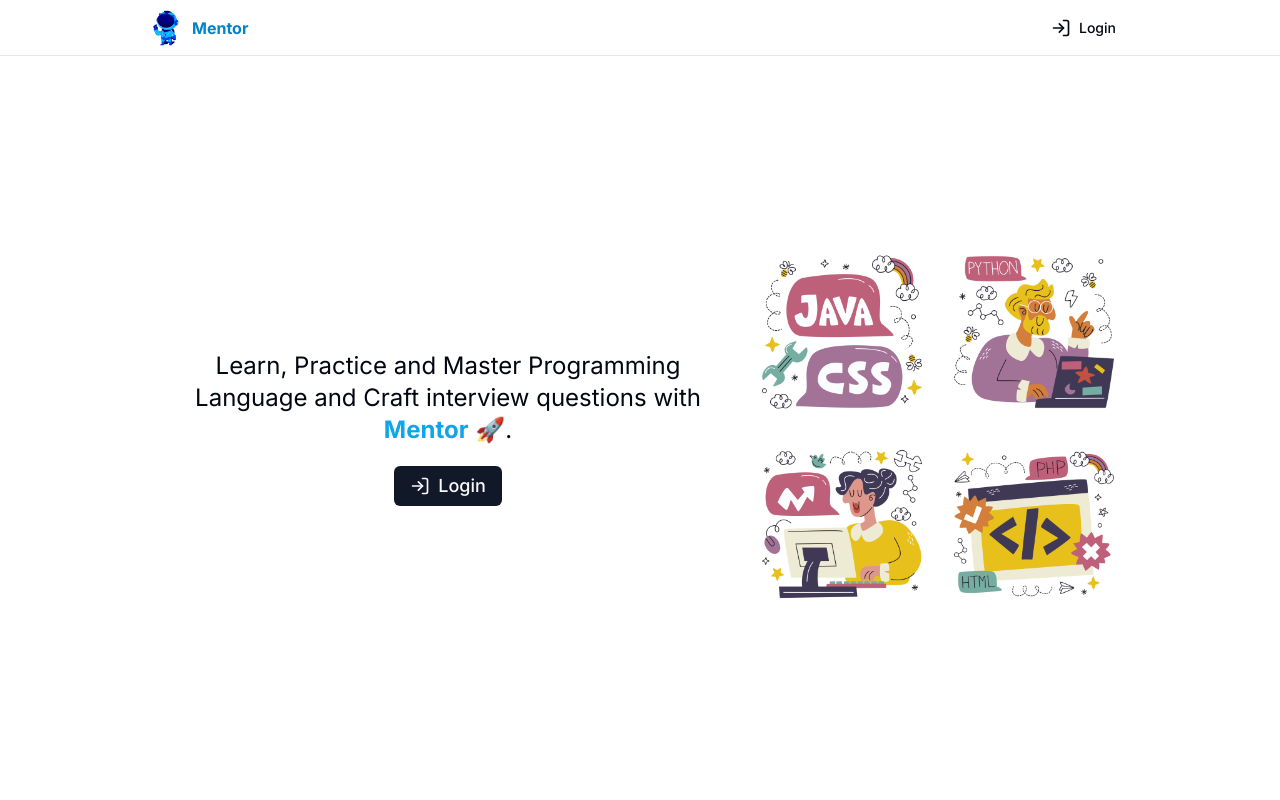
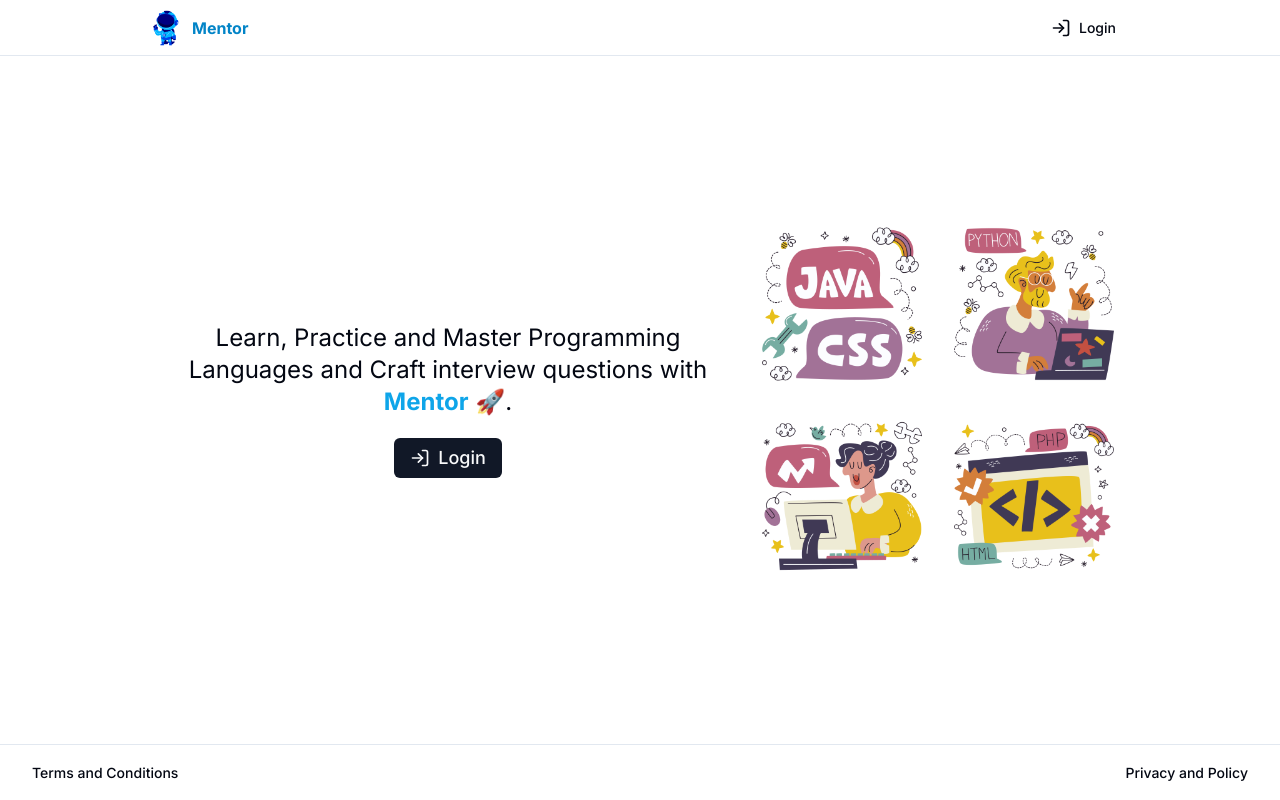
Before and after one commit to Kei-K23/mentor, a Next.js app: page / in a window 1280 px wide. Built offline with nearby package versions, Linux system fonts and the light colour scheme; no server answers.

Commit message:
add footer to landing page

```diff
--- /dev/null
+++ b/src/app/(landing)/_components/footer.tsx
@@ -0,0 +1,35 @@
+import { buttonVariants } from "@/components/ui/button";
+import { cn } from "@/lib/utils";
+import Link from "next/link";
+import React from "react";
+
+const Footer = () => {
+  return (
+    <footer className="w-full static bottom-0 border-t border-t-slate-200 h-14 flex items-center justify-between px-5">
+      <Link
+        href={"/terms&conditions"}
+        className={cn(
+          buttonVariants({
+            variant: "ghost",
+            size: "sm",
+          })
+        )}
+      >
+        Terms and Conditions
+      </Link>
+      <Link
+        href={"/privacy&policy"}
+        className={cn(
+          buttonVariants({
+            variant: "ghost",
+            size: "sm",
+          })
+        )}
+      >
+        Privacy and Policy
+      </Link>
+    </footer>
+  );
+};
+
+export default Footer;
--- a/src/app/(landing)/layout.tsx
+++ b/src/app/(landing)/layout.tsx
@@ -1,11 +1,13 @@
 import React from "react";
 import Header from "./_components/header";
+import Footer from "./_components/footer";
 
 const LandingLayout = ({ children }: { children: React.ReactNode }) => {
   return (
     <div className="flex h-full flex-col">
       <Header />
       {children}
+      <Footer />
     </div>
   );
 };
--- a/src/app/(landing)/page.tsx
+++ b/src/app/(landing)/page.tsx
@@ -16,8 +16,8 @@ const LandingPage = () => {
   return (
     <div className="flex-1 h-full max-w-[980px] mx-auto flex flex-col lg:flex-row items-center justify-center gap-8 p-4">
       <div className="flex flex-col items-center justify-center gap-y-5">
-        <p className="text-xl lg:text-2xl text-center">
-          Learn, Practice and Master Programming Language and Craft interview
+        <p className="text-xl lg:text-2xl text-center max-w-[690px]">
+          Learn, Practice and Master Programming Languages and Craft interview
           questions with <span className="font-bold text-sky-500">Mentor</span>{" "}
           🚀.
         </p>
```
